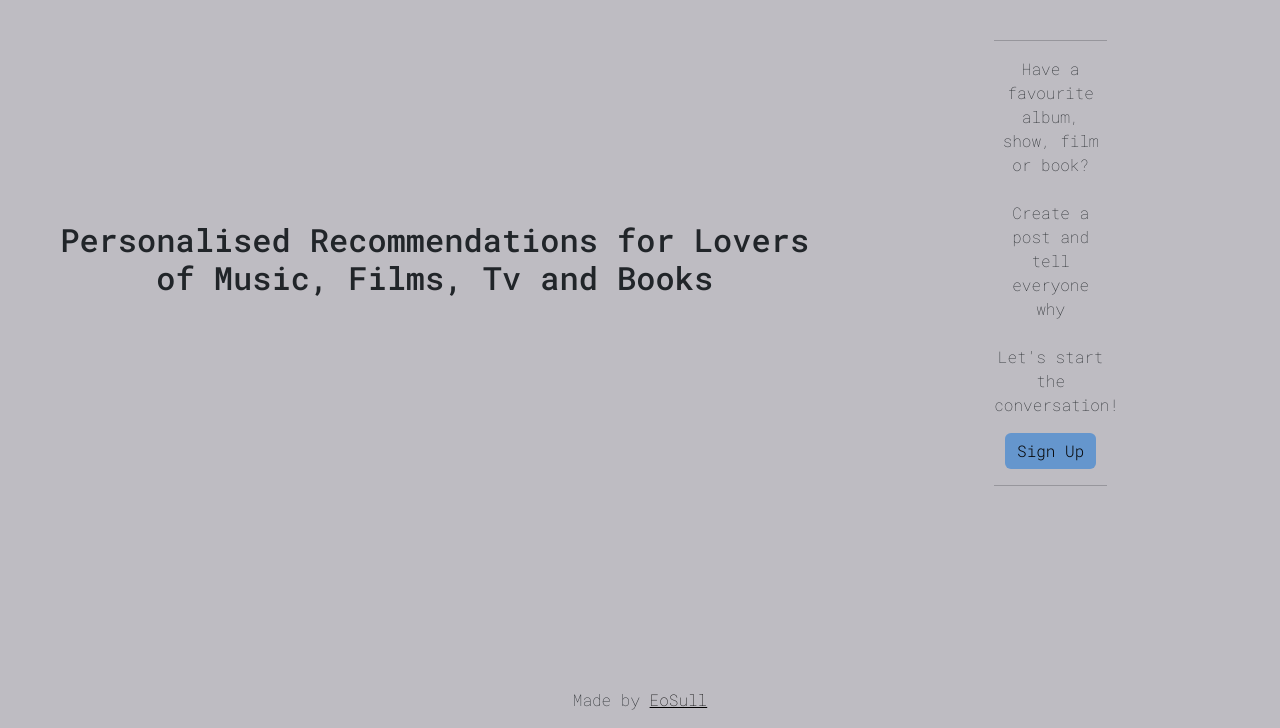
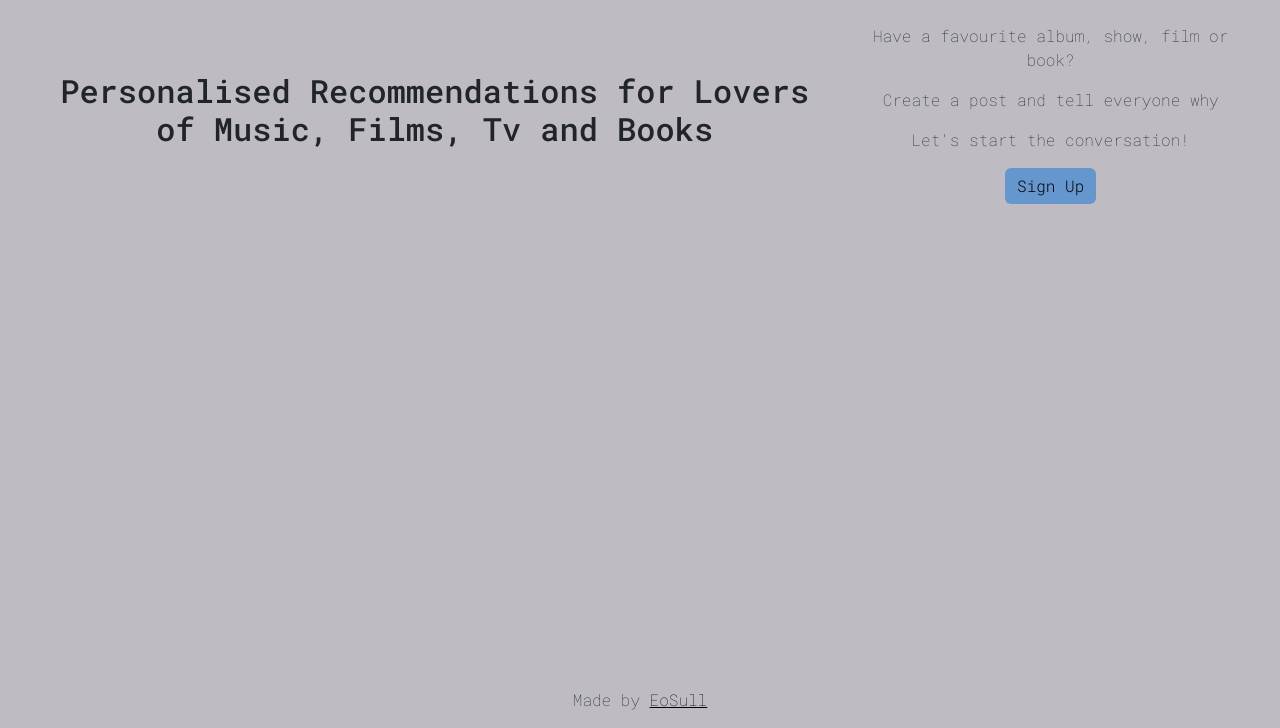
Before and after one commit to eosull/Something-Like, a Django app: page / in a window 1280 px wide. Shown: the part 72-800 px from the top of the page. Run offline with Django 4.2, Linux system fonts and the light colour scheme; data that the repository does not hold is empty.

Commit message:
refactor:adjust info box placement (#26)

```diff
--- a/static/css/style.css
+++ b/static/css/style.css
@@ -49,3 +49,7 @@ body {
     border-radius: 5px;
     box-shadow: 0 0 5px 1px #6596cd;
 }
+
+.info-card p {
+    padding: 0;
+}
--- a/templates/index.html
+++ b/templates/index.html
@@ -8,22 +8,16 @@
             <div class="col-xs-12 col-md-6 col-lg-8 my-auto">
                 <h2>Personalised Recommendations for Lovers of Music, Films, Tv and Books</h2>
             </div>
-            <div class="col-xs-12 col-md-6 col-lg-4">
-                <div class="row">
-                    <div class="col col-md-4 mx-auto text-center">
-                        <hr>
-                        <p>Have a favourite album, show, film or book?
-                        <br><br>
-                        Create a post and tell everyone why
-                        <br><br>
-                        Let's start the conversation!</p>
+            <div class="col-xs-12 col-md-6 col-lg-4 my-auto">
+                <div class="info-card">
+                    <p>Have a favourite album, show, film or book?</p>
+                    <p></p>Create a post and tell everyone why</p>
+                    <p></p>Let's start the conversation!</p>
                     {% if user.is_authenticated %}
                     <a class="btn btn-primary" href="{% url 'new_post' %}">New Post</a>
                     {% else %}
                     <a class="btn btn-primary" href="{% url 'account_signup' %}">Sign Up</a>
                     {% endif %}
-                        <hr>
-                    </div>
                 </div>
             </div>
         </div>
```
Lines whose indentation alone changed are shown as unchanged.
